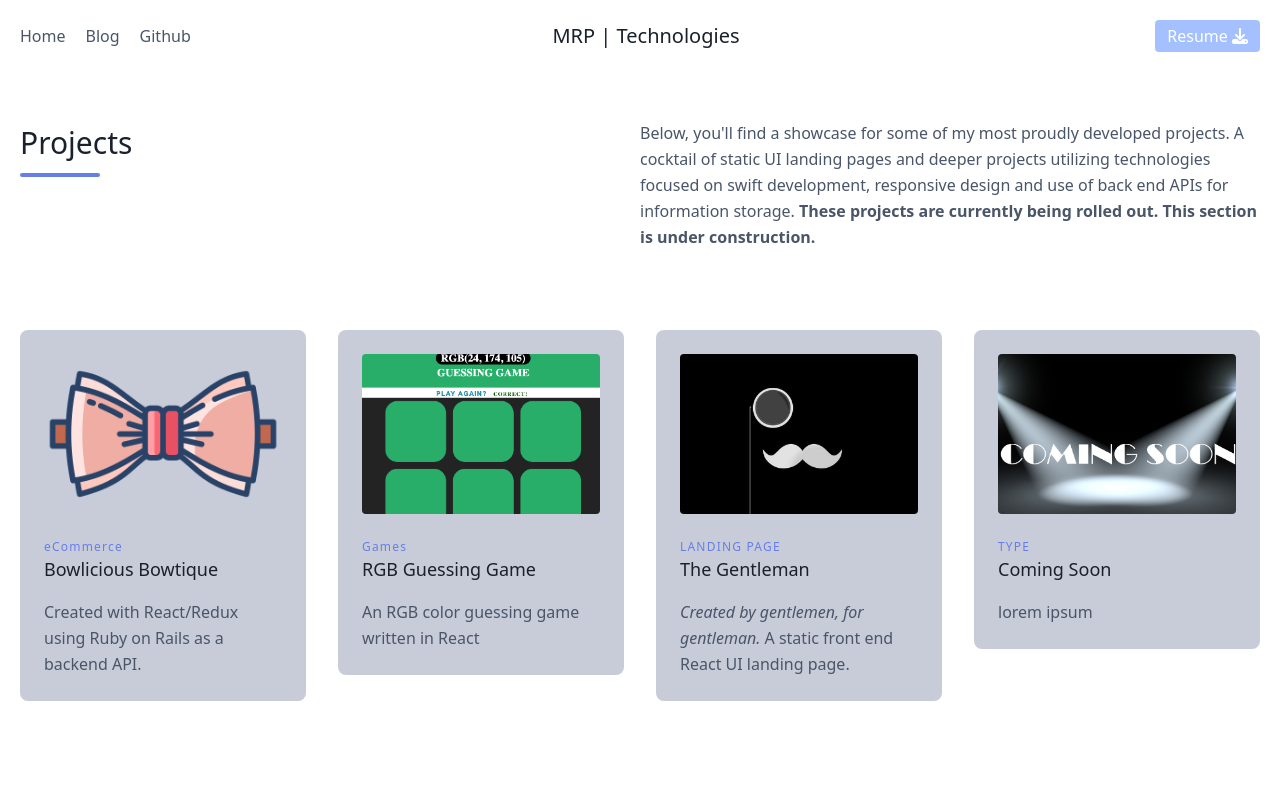
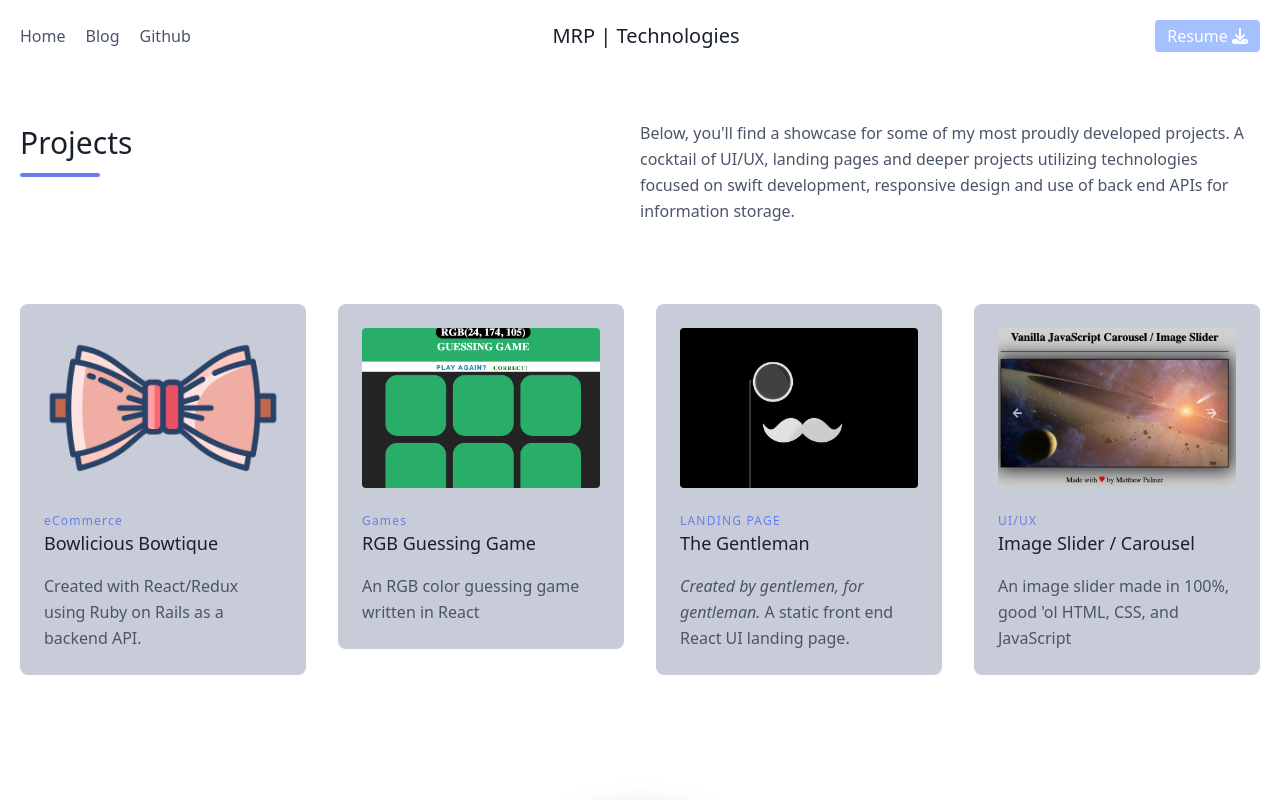
Before and after one commit to MatthewPalmer9/mrp-technologies, a React (Create React App) app: page / in a window 1280 px wide. Shown: the top 800 px of the page. Built offline with nearby package versions, Linux system fonts and the light colour scheme; a web font is replaced by a local one.

Commit message:
Updated downloadable resume and added latest project, JS Slider

```diff
--- a/src/Projects.js
+++ b/src/Projects.js
@@ -3,6 +3,7 @@ import ComingSoon from './ComingSoon.jpg';
 import TheGentleman from './thegentleman.jpg';
 import Bowlicious from './bowlicious.png';
 import RgbGuess from './rgbguess.png';
+import JSSlider from './js-slider.png';
 
 export default class Projects extends Component {
     render() {
@@ -15,7 +16,7 @@ export default class Projects extends Component {
                             <h1 className="sm:text-3xl text-2xl font-medium title-font mb-2 text-gray-900">Projects</h1>
                             <div className="h-1 w-20 bg-indigo-500 rounded"></div>
                         </div>
-                        <p className="lg:w-1/2 w-full leading-relaxed text-base">Below, you'll find a showcase for some of my most proudly developed projects. A cocktail of static UI landing pages and deeper projects utilizing technologies focused on swift development, responsive design and use of back end APIs for information storage. <strong>These projects are currently being rolled out. This section is under construction.</strong></p>
+                        <p className="lg:w-1/2 w-full leading-relaxed text-base">Below, you'll find a showcase for some of my most proudly developed projects. A cocktail of UI/UX, landing pages and deeper projects utilizing technologies focused on swift development, responsive design and use of back end APIs for information storage.</p>
                         </div>
                         <div className="flex flex-wrap -m-4">
                         <div className="xl:w-1/4 md:w-1/2 p-4">
@@ -44,10 +45,10 @@ export default class Projects extends Component {
                         </div>
                             <div className="xl:w-1/4 md:w-1/2 p-4">
                                 <div className="projectBox bg-gray-100 p-6 rounded-lg">
-                                    <img className="h-40 rounded w-full object-cover object-center mb-6" src={ComingSoon} alt="content"></img>
-                                    <h3 className="tracking-widest text-indigo-500 text-xs font-medium title-font">TYPE</h3>
-                                    <h2 className="text-lg text-gray-900 font-medium title-font mb-4">Coming Soon</h2>
-                                    <p className="leading-relaxed text-base">lorem ipsum</p>
+                                    <a target="_blank" rel="noopener noreferrer" href="https://mrp-carousel.vercel.app/"><img className="h-40 rounded w-full object-cover object-center mb-6" src={JSSlider} alt="content"></img></a>
+                                    <h3 className="tracking-widest text-indigo-500 text-xs font-medium title-font">UI/UX</h3>
+                                    <h2 className="text-lg text-gray-900 font-medium title-font mb-4"><a target="_blank" rel="noopener noreferrer" href="https://mrp-carousel.vercel.app/">Image Slider / Carousel</a></h2>
+                                    <p className="leading-relaxed text-base">An image slider made in 100%, good 'ol HTML, CSS, and JavaScript</p>
                                 </div>
                             </div>
                         </div>
```
Also changed, not shown: src/js-slider.png (added).
